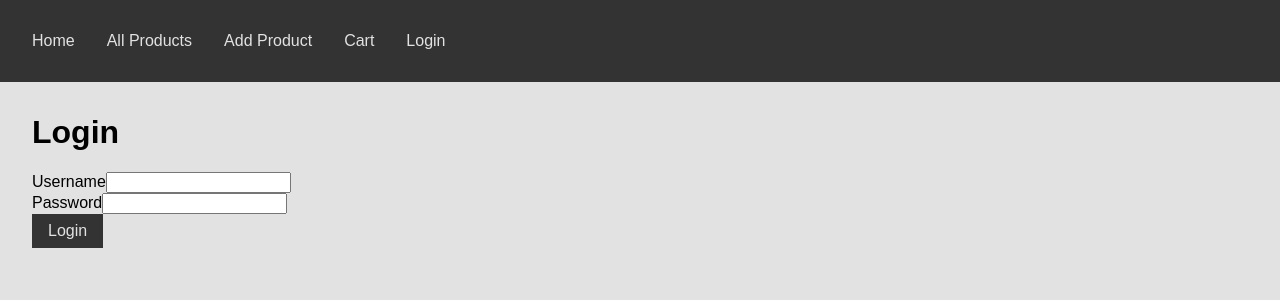
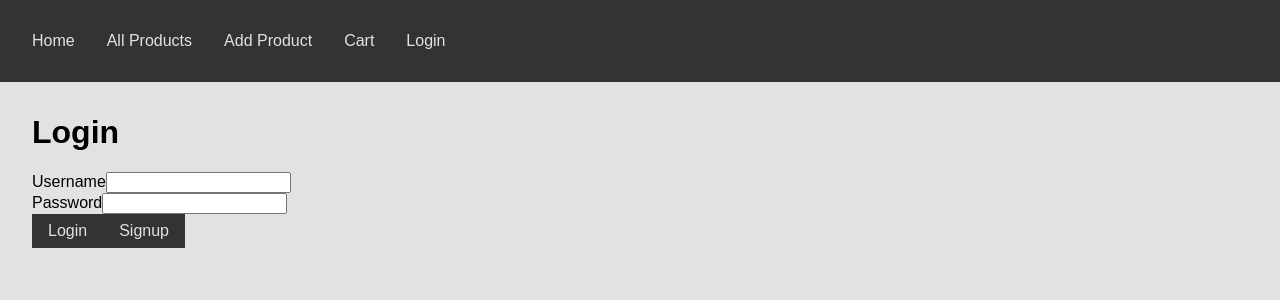
Before and after one commit to charlesbl/shop-client, a React (Create React App) app: page /login in a window 1280 px wide. Shown: the top 300 px of the page. Built offline with nearby package versions, Linux system fonts and the light colour scheme; no server answers.

Commit message:
add signup button

```diff
--- a/src/views/Login.tsx
+++ b/src/views/Login.tsx
@@ -16,6 +16,14 @@ const Login = () => {
             setLocalData<string>("accessToken", accessToken)
             if (!isMounted.current) return
             setIsLogin(true)
+        }).catch(() => {
+            setFailed(true)
+        })
+    }
+    const onSignup = async () => {
+        authService.signup(username, password).then((res) => {
+            console.log(res.data)
+            onLogin()
         }).catch(() => {
             setFailed(true)
         })
@@ -41,6 +49,7 @@ const Login = () => {
                 <input type={"password"} onChange={e => setPassword(e.target.value)}></input>
             </div>
             <button onClick={() => onLogin()}>Login</button>
+            <button onClick={() => onSignup()}>Signup</button>
         </div>
     );
 }
```
